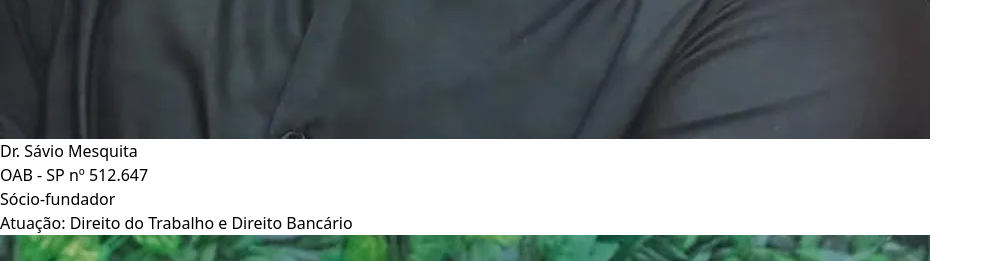
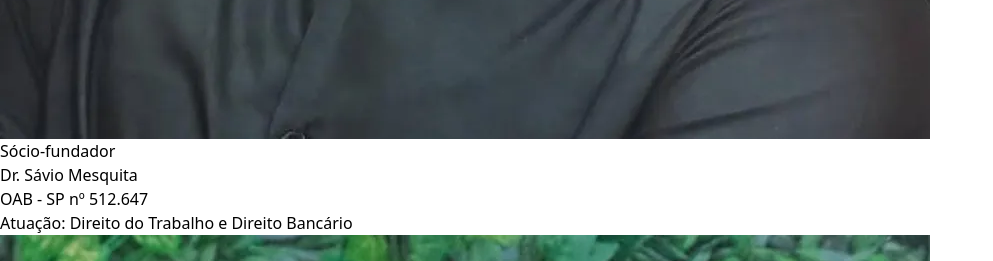
Before and after one commit to Paper-Street-Softwares/SOP-Oliveira-e-Mesquita, a React (Vite) app: page / in a window 1280 px wide. Shown: the part 5420-5681 px from the top of the page, without its empty margins (0-993 px from the left). Built offline with nearby package versions, Linux system fonts and the light colour scheme; a web font is replaced by a local one.

Commit message:
fix: Hierarquia de leitura

```diff
--- a/src/components/cards/TeamMember.jsx
+++ b/src/components/cards/TeamMember.jsx
@@ -22,11 +22,12 @@ export default function TeamMember(props) {
           className="w-[215px] h-[215px] desktop1:w-auto desktop1:h-auto rounded-full mb-[24px] "
         ></img>
       </div>
-      <h1 className="text-paragraph5 leading-5 font-bold text-center">{name}</h1>
-      <p className="text-center text-paragraphLight tablet1:w-full mb-[8px] text-paragraph2">
+       <p className="text-center text-paragraphLight tablet1:w-full mb-[8px] text-paragraph2">
         {role}
       </p>
-      <div className="desktop2:h-[48px] flex flex-col justify-center">
+      <h1 className="text-paragraph5 leading-5 font-bold text-center">{name}</h1>
+
+      <div className="desktop2:h-[48px] mt-2 flex flex-col justify-center">
         <p className="text-center text-paragraph2 text-paragraphLight tablet1:w-[70%] m-auto">
           {work}
         </p>
```
